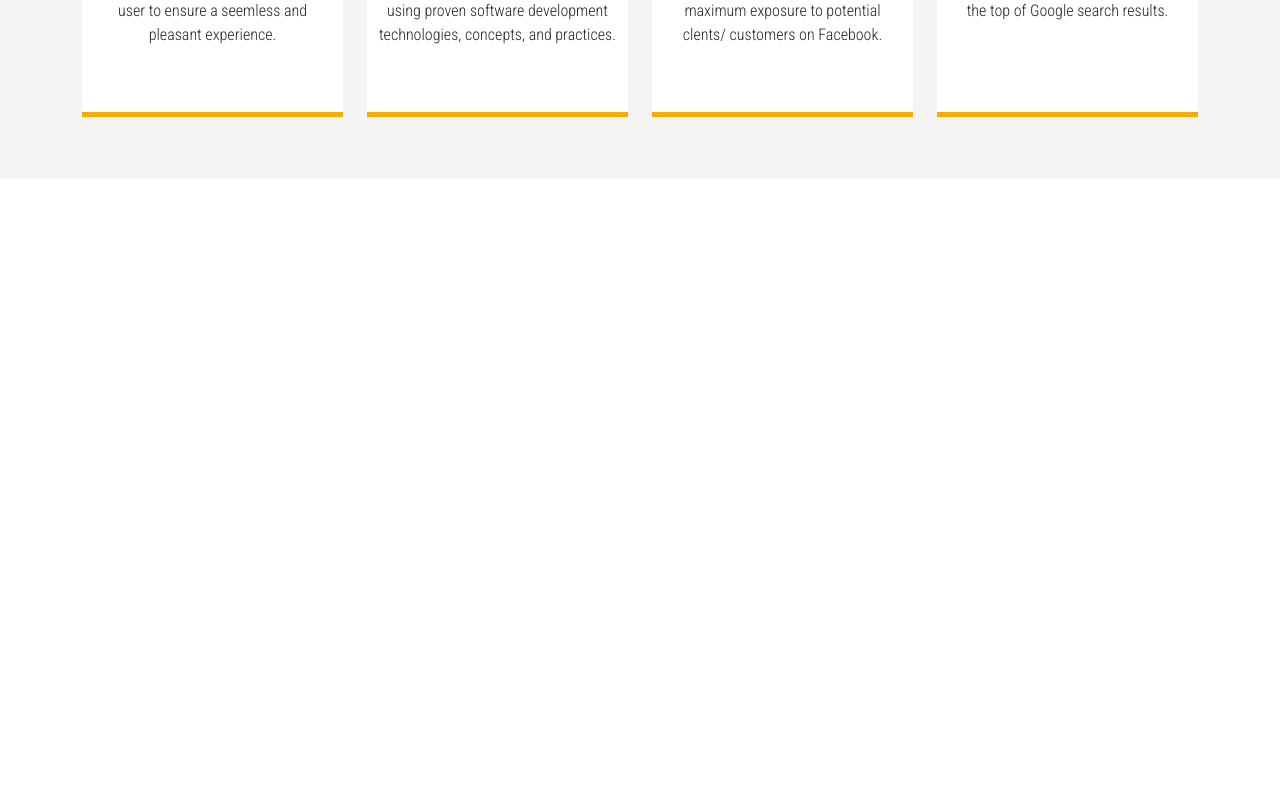
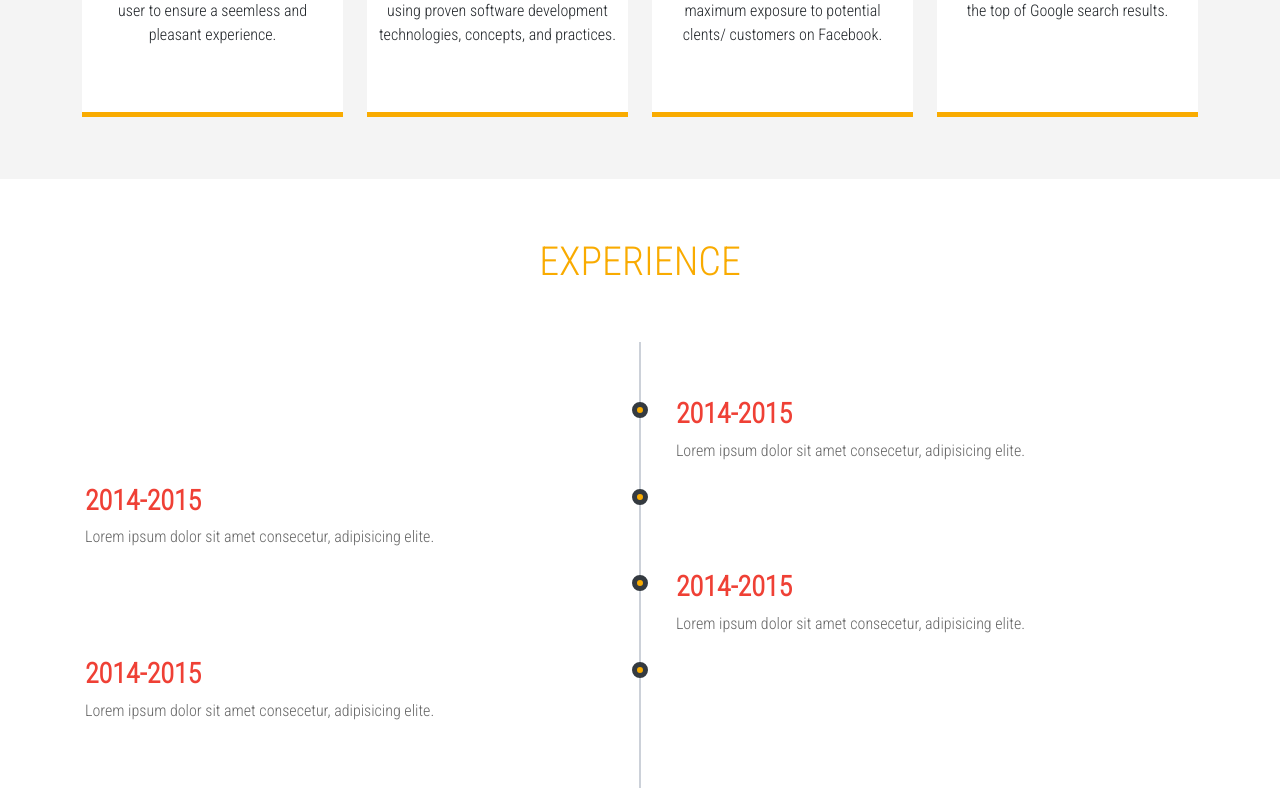
Before and after one commit to julian-o-murillo/portfolio-project, a React (Create React App) app: page / in a window 1280 px wide. Shown: the part 1651-2451 px from the top of the page. Before the commit the page ends 1830 px from the top, so only its background shows below. Built offline with nearby package versions, Linux system fonts and the light colour scheme.

Commit message:
adds experience component

```diff
--- a/src/App.css
+++ b/src/App.css
@@ -3,6 +3,8 @@
 :root {
   --primary-white: #ffffff;
   --primary-light-grey: #f4f4f4;
+  --primary-grey: #ccd1d9;
+  --primary-dark-grey: #666666;
   --primary-orange: #f9ab00;
   --primary-dark: rgb(52, 58, 64);
   --primary-red: #ef4035;
@@ -218,3 +220,93 @@ nav ul li {
 .services .box:hover p {
   color: var(--primary-white);
 }
+
+/* *************************** EXPERIENCE *************************** */
+.experience {
+  padding: 0.7rem;
+}
+
+.experience-wrapper {
+  position: relative;
+  padding: 3.123rem 0;
+  overflow: hidden;
+}
+
+.experience h1 {
+  text-transform: uppercase;
+  color: var(--primary-orange);
+}
+
+.experience-wrapper::before {
+  position: absolute;
+  content: '';
+  top: 0;
+  left: 50%;
+  margin-left: -0.0625rem;
+  width: 0.123rem;
+  height: 100%;
+  background: var(--primary-grey);
+  z-index: 1;
+}
+
+.timeline-block {
+  width: calc(50% + 0.5rem);
+  display: flex;
+  justify-content: space-between;
+  clear: both;
+}
+
+.timeline-block-right {
+  float: right;
+}
+
+.timeline-block-left {
+  float: left;
+  direction: rtl;
+}
+
+.marker {
+  width: 1rem;
+  height: 1rem;
+  border-radius: 50%;
+  border: 0.3125rem solid var(--primary-dark);
+  background: var(--primary-orange);
+  margin-top: 0.625rem;
+  z-index: 3;
+}
+
+.timeline-content {
+  width: 95%;
+  padding: 0 0.9375rem;
+  color: var(--primary-dark-grey);
+  direction: ltr;
+}
+
+.timeline-content h3 {
+  margin-top: 0.3125rem;
+  color: var(--primary-red);
+  font-weight: 900;
+}
+
+/* ------------------- MEDIA ------------------- */
+@media (max-width: 768px) {
+  .experience .container {
+    padding-left: 0;
+  }
+
+  .experience-wrapper::before {
+    left: 0.5rem;
+    margin-bottom: 1.875rem;
+  }
+
+  .timeline-block-right {
+    float: none;
+    width: 100%;
+  }
+
+  .timeline-block-left {
+    float: none;
+    direction: ltr;
+    width: 100%;
+  }
+}
--- a/src/App.js
+++ b/src/App.js
@@ -6,6 +6,7 @@ import Navbar from './components/navbar/navbar.component';
 import Header from './components/header/header.component';
 import AboutMe from './components/about-me/about-me.component';
 import Services from './components/services/services.component';
+import Experience from './components/experience/experience.component';
 
 import Particles from 'react-tsparticles';
 import { loadFull } from 'tsparticles';
@@ -32,6 +33,7 @@ function App() {
       <Header />
       <AboutMe />
       <Services />
+      <Experience />
     </Fragment>
   );
 }
--- /dev/null
+++ b/src/components/experience/experience.component.jsx
@@ -0,0 +1,43 @@
+import React from 'react';
+
+const Experience = () => {
+  return (
+    <div className='experience'>
+      <div className='d-flex justify-content-center my-5'>
+        <h1>Experience</h1>
+      </div>
+      <div className='container experience-wrapper'>
+        <div className='timeline-block timeline-block-right'>
+          <div className='marker'></div>
+          <div className='timeline-content'>
+            <h3>2014-2015</h3>
+            <p>Lorem ipsum dolor sit amet consecetur, adipisicing elite.</p>
+          </div>
+        </div>
+        <div className='timeline-block timeline-block-left'>
+          <div className='marker'></div>
+          <div className='timeline-content'>
+            <h3>2014-2015</h3>
+            <p>Lorem ipsum dolor sit amet consecetur, adipisicing elite.</p>
+          </div>
+        </div>
+        <div className='timeline-block timeline-block-right'>
+          <div className='marker'></div>
+          <div className='timeline-content'>
+            <h3>2014-2015</h3>
+            <p>Lorem ipsum dolor sit amet consecetur, adipisicing elite.</p>
+          </div>
+        </div>
+        <div className='timeline-block timeline-block-left'>
+          <div className='marker'></div>
+          <div className='timeline-content'>
+            <h3>2014-2015</h3>
+            <p>Lorem ipsum dolor sit amet consecetur, adipisicing elite.</p>
+          </div>
+        </div>
+      </div>
+    </div>
+  );
+};
+
+export default Experience;
--- a/src/components/navbar/navbar.component.jsx
+++ b/src/components/navbar/navbar.component.jsx
@@ -40,7 +40,7 @@ const Navbar = () => {
             </li>
             <li className='nav-item'>
               <a className='nav-link' href='#'>
-                how work
+                experience
               </a>
             </li>
             <li className='nav-item'>
--- a/src/components/services/services.component.jsx
+++ b/src/components/services/services.component.jsx
@@ -9,7 +9,7 @@ const Services = () => {
       <h1 className='py-5'>Services</h1>
       <div className='container'>
         <div className='row'>
-          <div className='col-md-3 col-sm-6'>
+          <div className='col-lg-3 col-md-6 col-sm-6'>
             <div className='box'>
               <div className='circle'>
                 <FontAwesomeIcon className='icon' icon={faDesktop} size='2x' />
@@ -21,7 +21,7 @@ const Services = () => {
               </p>
             </div>
           </div>
-          <div className='col-md-3 col-sm-6'>
+          <div className='col-lg-3 col-md-6 col-sm-6'>
             <div className='box'>
               <div className='circle'>
                 <FontAwesomeIcon className='icon' icon={faFileCode} size='2x' />
@@ -33,7 +33,7 @@ const Services = () => {
               </p>
             </div>
           </div>
-          <div className='col-md-3 col-sm-6'>
+          <div className='col-lg-3 col-md-6 col-sm-6'>
             <div className='box'>
               <div className='circle'>
                 <FontAwesomeIcon
@@ -49,7 +49,7 @@ const Services = () => {
               </p>
             </div>
           </div>
-          <div className='col-md-3 col-sm-6'>
+          <div className='col-lg-3 col-md-6 col-sm-6'>
             <div className='box'>
               <div className='circle'>
                 <FontAwesomeIcon className='icon' icon={faGoogle} size='2x' />
```
